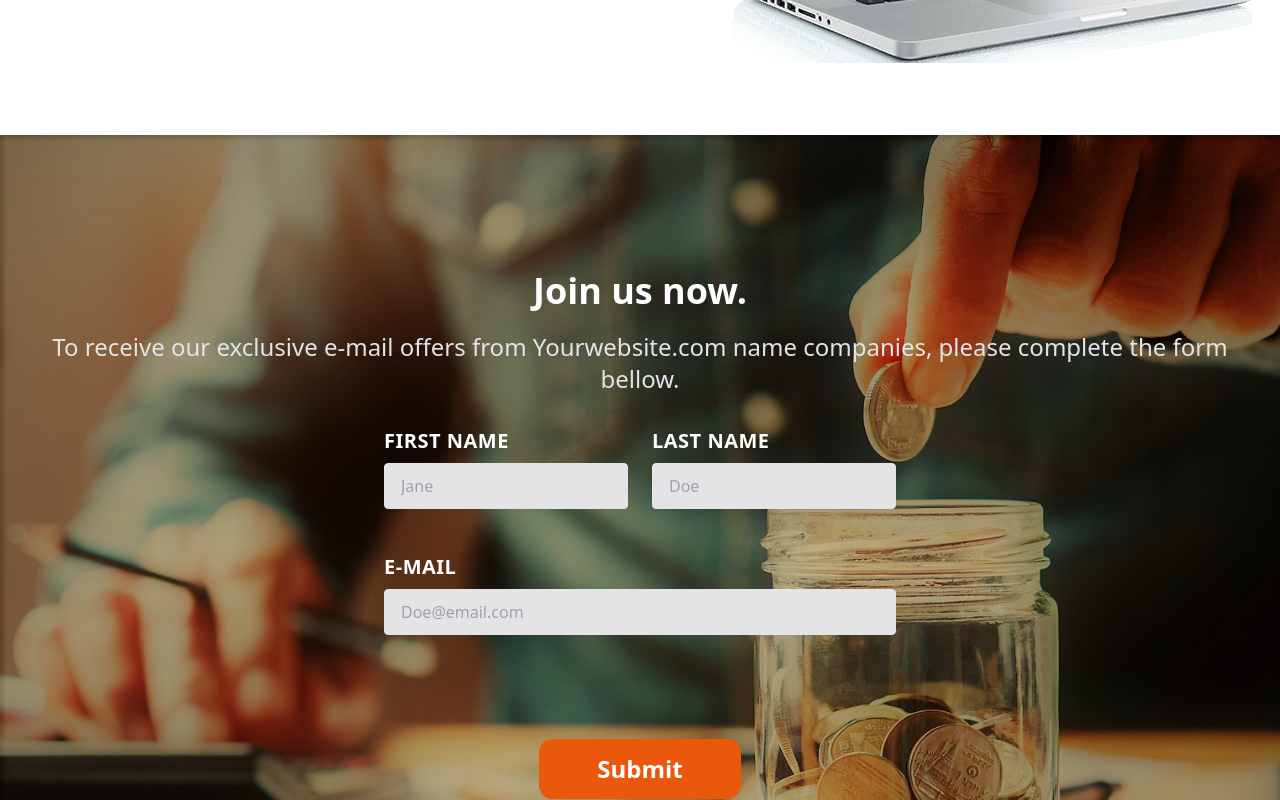
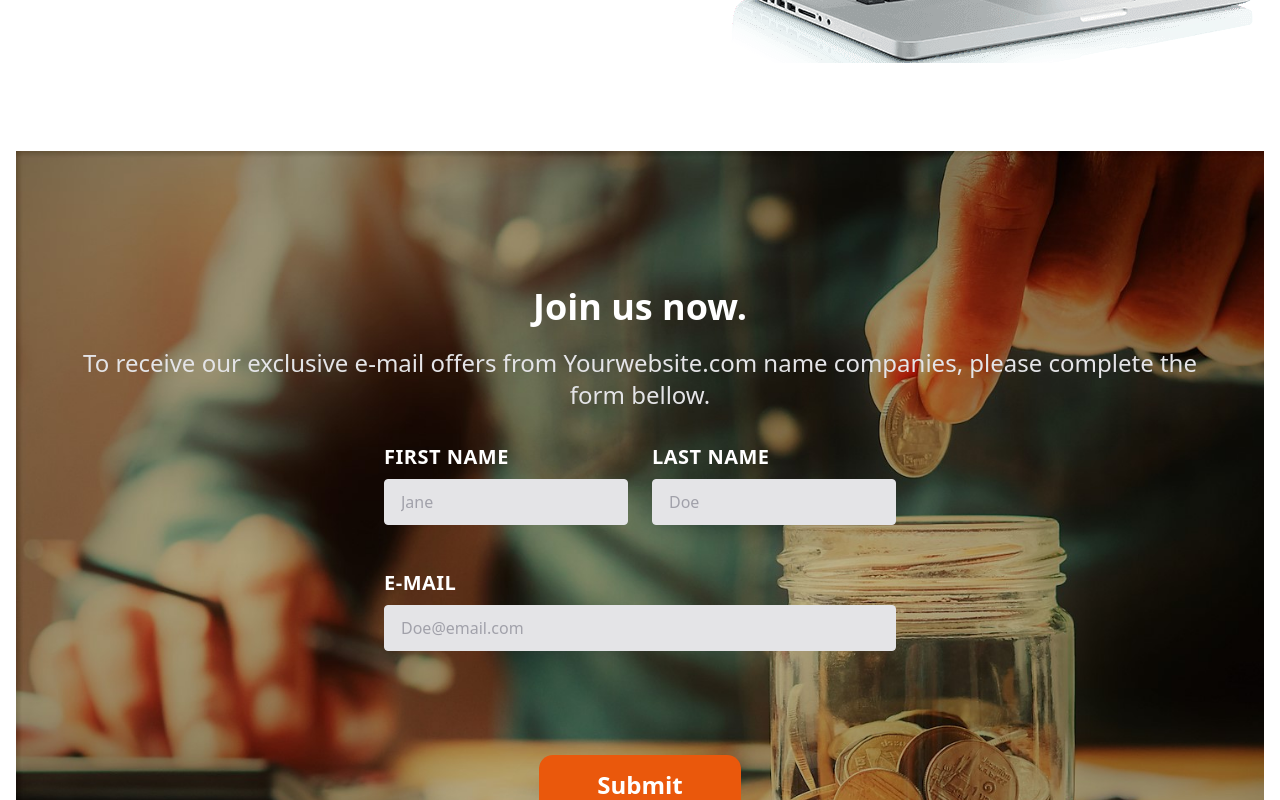
Before and after one commit to salmane-dev/template, a React (Create React App) app: page / in a window 1280 px wide. Shown: the part 1520-2320 px from the top of the page. Built offline with nearby package versions, Linux system fonts and the light colour scheme.

Commit message:
go home please

```diff
--- a/src/components/BottomLead.js
+++ b/src/components/BottomLead.js
@@ -2,7 +2,7 @@ import React from "react";
 
 const BottomLead = ({actionText, description, mainActionText, extraActionText}) => {
   return (
-    <div className="flex flex-col justify-center h-screen bg-blue-800 lg:pt-24 lg:pb-14 lg:bg-cover lg:h-full lg:bg-action">
+    <div className="flex flex-col m-4 justify-center h-screen bg-blue-800 lg:pt-24 lg:pb-14 lg:bg-cover lg:h-full lg:bg-action">
       <p className="p-5 text-5xl font-bold leading-normal text-center text-white lg:text-4xl lg:pt-10">{actionText}</p>
       <p className="pl-12 pr-12 text-2xl leading-8 text-center text-gray-200 lg:text-gray-200 lg:font-medium">{description}</p>
 
```
